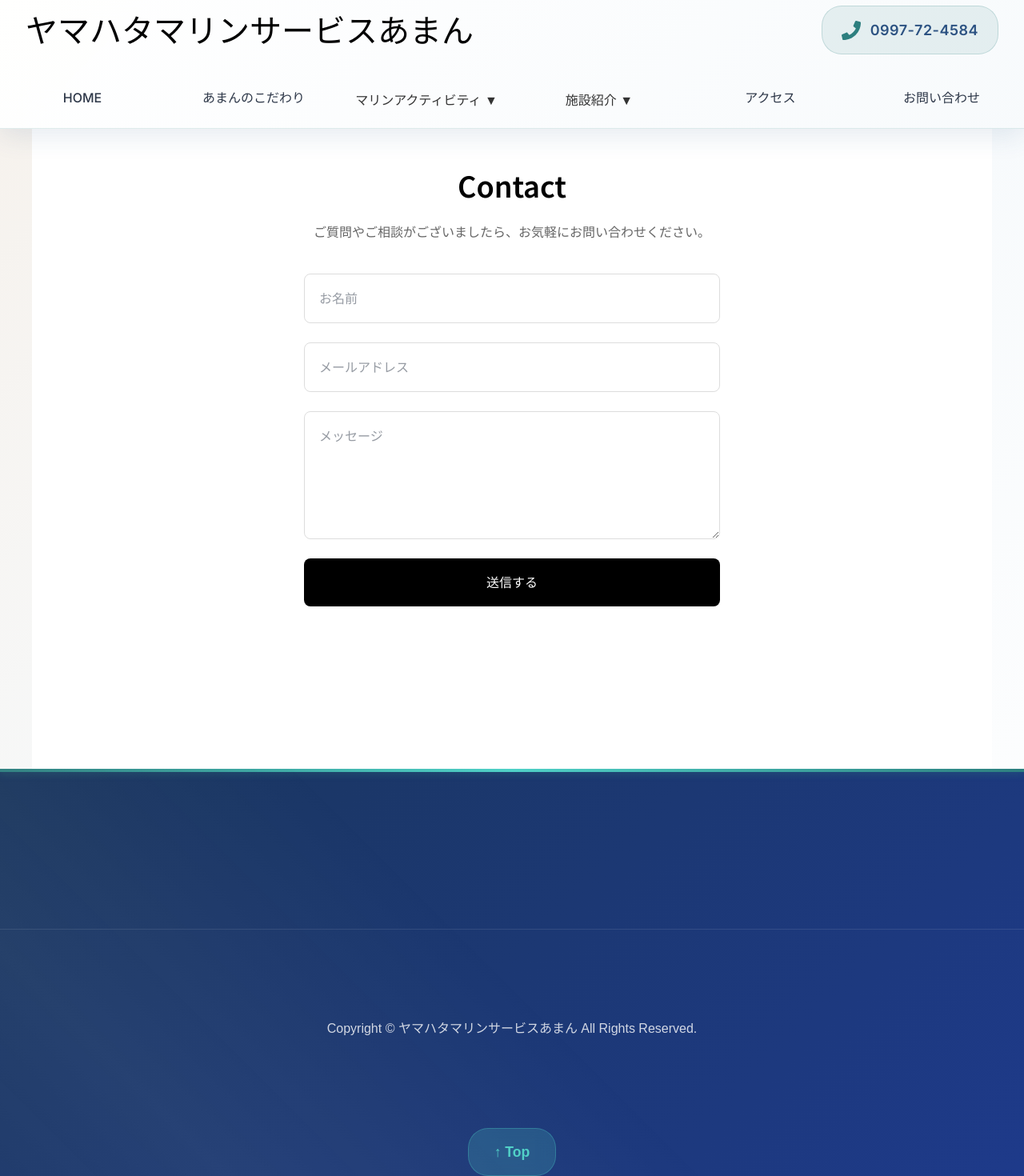
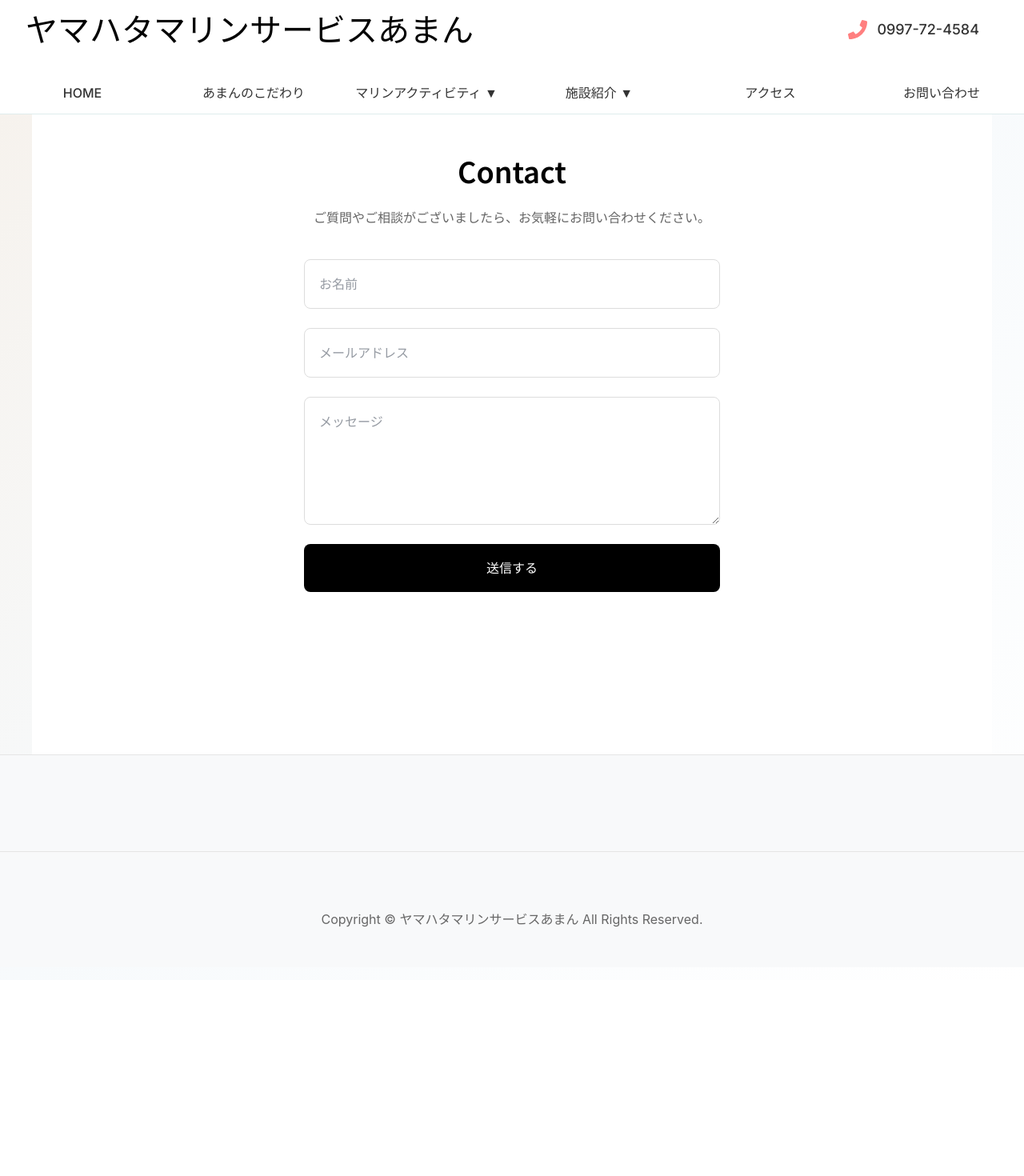
Before and after one commit to reolch/amamiaman, a Next.js app: page /contact in a window 1280 px wide. Shown: the part 17-1487 px from the top of the page at 80% size. After the commit the page ends 1242 px from the top, so only its background shows below. Built offline with nearby package versions, Linux system fonts and the light colour scheme; a web font is replaced by a local one.

Commit message:
HeaderとFooterのデザインを変更しました。

```diff
--- a/src/components/common/Footer/Footer.jsx
+++ b/src/components/common/Footer/Footer.jsx
@@ -1,11 +1,6 @@
-"use client";
 import styles from './Footer.module.css';
 
 const Footer = () => {
-    const scrollToTop = (e) => {
-        e.preventDefault();
-        window.scrollTo({ top: 0, behavior: 'smooth' });
-    };
 
     return (
         <footer className={styles.footer} role="contentinfo">
@@ -26,17 +21,6 @@ const Footer = () => {
                     </p>
                 </div>
             </div>
-            <div className={styles.footer__backToTop}>
-                <a
-                    href="#top"
-                    onClick={scrollToTop}
-                    className={styles.footer__backToTopLink}
-                    aria-label="ページのトップへ戻る"
-                    role="button"
-                >
-                    ↑ Top
-                </a>
-            </div>
         </footer>
     );
 };
--- a/src/components/common/Footer/Footer.module.css
+++ b/src/components/common/Footer/Footer.module.css
@@ -1,60 +1,24 @@
 /* Base Styles (Mobile First) */
 .footer {
-    background: linear-gradient(135deg, var(--primary-blue-dark) 0%, var(--ocean-blue) 100%);
+    background: #f8f9fa;
     padding: 0;
     text-align: center;
-    font-family: Arial, sans-serif;
-    color: #ffffff;
+    font-family: -apple-system, BlinkMacSystemFont, 'Segoe UI', Roboto, sans-serif;
+    color: #333;
     position: relative;
-    overflow: hidden;
+    border-top: 1px solid #e5e5e5;
 }
 
-.footer::before {
-    content: '';
-    position: absolute;
-    top: 0;
-    left: 0;
-    right: 0;
-    height: 4px;
-    background: linear-gradient(90deg,
-        var(--secondary-teal),
-        var(--secondary-teal-light),
-        var(--secondary-teal)
-    );
-    box-shadow: 0 2px 8px rgba(45, 127, 127, 0.5);
-}
-
-.footer::after {
-    content: '';
-    position: absolute;
-    top: 0;
-    left: -50%;
-    width: 200%;
-    height: 100%;
-    background: linear-gradient(45deg,
-        transparent 30%,
-        rgba(255, 255, 255, 0.05) 50%,
-        transparent 70%
-    );
-    pointer-events: none;
-    animation: footerShimmer 4s ease-in-out infinite;
-}
-
-@keyframes footerShimmer {
-    0% { transform: translateX(-100%); }
-    100% { transform: translateX(100%); }
-}
 
 .footer__container {
     max-width: 1400px;
     margin: 0 auto;
-    padding: 3rem 2rem;
+    padding: 2rem 1rem;
     position: relative;
-    z-index: 1;
 }
 
 .footer__nav {
-    margin-bottom: 2.5rem;
+    margin-bottom: 1.5rem;
 }
 
 .footer__links {
@@ -73,51 +37,30 @@
 
 .footer__link {
     text-decoration: none;
-    color: rgba(255, 255, 255, 0.9);
+    color: #666;
     font-size: 1rem;
-    font-weight: 500;
-    transition: all 0.3s ease;
+    font-weight: 400;
+    transition: color 0.2s ease;
     padding: 0.5rem 1rem;
-    border-radius: 8px;
     position: relative;
-    overflow: hidden;
-}
-
-.footer__link::before {
-    content: '';
-    position: absolute;
-    bottom: 0;
-    left: 50%;
-    width: 0;
-    height: 2px;
-    background: var(--secondary-teal-light);
-    transition: all 0.3s ease;
-    transform: translateX(-50%);
 }
 
 .footer__link:hover,
 .footer__link:focus {
-    color: #ffffff;
-    background: rgba(77, 209, 199, 0.2);
-    transform: translateY(-2px);
-}
-
-.footer__link:hover::before,
-.footer__link:focus::before {
-    width: 80%;
+    color: #FF7F7F;
 }
 
 .footer__bottom {
-    margin-bottom: 1.5rem;
-    padding-top: 2rem;
-    border-top: 1px solid rgba(255, 255, 255, 0.1);
+    margin-bottom: 1rem;
+    padding-top: 1.5rem;
+    border-top: 1px solid #e5e5e5;
 }
 
 .footer__text {
     margin: 0;
     font-size: 0.9rem;
-    color: rgba(255, 255, 255, 0.8);
-    font-weight: 300;
+    color: #666;
+    font-weight: 400;
 }
 
 .footer__backToTop {
@@ -126,32 +69,26 @@
 
 .footer__backToTopLink {
     text-decoration: none;
-    background: rgba(77, 209, 199, 0.2);
-    color: var(--secondary-teal-light);
+    background: #FF7F7F;
+    color: #ffffff;
     font-size: 1rem;
-    font-weight: 600;
+    font-weight: 500;
     padding: 0.75rem 1.5rem;
-    border-radius: 25px;
-    border: 1px solid rgba(77, 209, 199, 0.3);
-    transition: all 0.3s ease;
+    border-radius: 8px;
+    transition: background-color 0.2s ease;
     cursor: pointer;
     display: inline-block;
-    backdrop-filter: blur(10px);
 }
 
 .footer__backToTopLink:hover,
 .footer__backToTopLink:focus {
-    color: #ffffff;
-    background: var(--secondary-teal);
-    transform: translateY(-3px);
-    box-shadow: 0 8px 20px rgba(77, 209, 199, 0.4);
-    border-color: var(--secondary-teal);
+    background: #FF6B6B;
 }
 
 /* Tablet and Above */
 @media (min-width: 768px) {
     .footer__container {
-        padding: 4rem 2rem;
+        padding: 2.5rem 2rem;
     }
 
     .footer__links {
@@ -165,7 +102,7 @@
     }
 
     .footer__backToTop {
-        margin-top: 2rem;
+        margin-top: 1.5rem;
     }
 
     .footer__link {
@@ -177,7 +114,7 @@
 /* Desktop and Above */
 @media (min-width: 1024px) {
     .footer__container {
-        padding: 5rem 3rem;
+        padding: 3rem 3rem;
     }
 
     .footer__links {
--- a/src/components/common/Header/Header.module.css
+++ b/src/components/common/Header/Header.module.css
@@ -10,16 +10,13 @@
 
 /* ヘッダー全体のベースレイアウト */
 .header {
-  background: linear-gradient(135deg, rgba(255, 255, 255, 0.95) 0%, rgba(247, 250, 252, 0.95) 100%);
-  backdrop-filter: blur(20px);
+  background: #ffffff;
   width: 100%;
   margin-bottom: 0;
-  border-bottom: 1px solid rgba(45, 127, 127, 0.2);
-  box-shadow: 0 8px 32px rgba(44, 82, 130, 0.12);
+  border-bottom: 1px solid #e5e5e5;
   position: sticky;
   top: 0;
   z-index: 1000;
-  transition: all 0.3s ease;
 }
 
 /* ヘッダー上部のロゴ・連絡先エリア */
@@ -57,18 +54,16 @@
 }
 
 .menuIcon {
-  background: rgba(44, 82, 130, 0.1);
-  border: 1px solid rgba(45, 127, 127, 0.2);
-  border-radius: 12px;
+  background: transparent;
+  border: none;
   cursor: pointer;
   font-size: 1.5rem;
-  color: var(--primary-blue);
+  color: #333;
   padding: 0.75rem;
   display: flex;
   align-items: center;
   justify-content: center;
-  transition: all 0.3s ease;
-  backdrop-filter: blur(10px);
+  transition: color 0.2s ease;
 }
 
 .menuToggleIcon {
@@ -78,10 +73,7 @@
 .menuIcon:hover,
 .menuIcon:focus {
   outline: none;
-  background: var(--secondary-teal);
-  color: white;
-  transform: translateY(-2px);
-  box-shadow: 0 8px 16px rgba(45, 127, 127, 0.3);
+  color: #FF7F7F;
 }
 
 /* 電話番号表示エリア */
@@ -89,31 +81,26 @@
   display: flex;
   align-items: center;
   margin-top: 0.75rem;
-  background: rgba(45, 127, 127, 0.1);
+  background: transparent;
   padding: 0.75rem 1.25rem;
-  border-radius: 25px;
-  transition: all 0.3s ease;
-  border: 1px solid rgba(45, 127, 127, 0.2);
+  transition: opacity 0.2s ease;
 }
 
 .contact:hover {
-  background: rgba(45, 127, 127, 0.15);
-  transform: translateY(-1px);
-  box-shadow: 0 4px 12px rgba(45, 127, 127, 0.2);
+  opacity: 0.7;
 }
 
 .phoneIcon {
   font-size: 1.25rem;
   margin-right: 0.75rem;
-  color: var(--secondary-teal);
+  color: #FF7F7F;
 }
 
 .phoneNumber {
   font-size: 1rem;
-  color: var(--primary-blue);
+  color: #333;
   text-decoration: none;
-  font-weight: 600;
-  letter-spacing: 0.5px;
+  font-weight: 500;
 }
 
 .phoneNumber:hover,
@@ -150,42 +137,21 @@
 /* ナビゲーションリンク */
 .navLink {
   text-decoration: none;
-  border-bottom: 2px solid transparent;
-  color: var(--neutral-700);
-  line-height: 2;
+  color: #333;
+  line-height: 1.5;
   font-size: 1rem;
-  font-weight: 500;
+  font-weight: 400;
   display: block;
-  transition: all 0.3s ease;
+  transition: color 0.2s ease;
   text-align: center;
   padding: 0.75rem 1rem;
   width: 100%;
-  border-radius: 8px;
   position: relative;
-  overflow: hidden;
 }
 
-.navLink::before {
-  content: '';
-  position: absolute;
-  bottom: 0;
-  left: 50%;
-  width: 0;
-  height: 2px;
-  background: linear-gradient(90deg, var(--secondary-teal), var(--primary-blue));
-  transition: all 0.3s ease;
-  transform: translateX(-50%);
-}
 .navLink:hover,
 .navLink:focus {
-  color: var(--primary-blue);
-  background: rgba(44, 82, 130, 0.05);
-  transform: translateY(-1px);
-}
-
-.navLink:hover::before,
-.navLink:focus::before {
-  width: 80%;
+  color: #FF7F7F;
 }
 
 /* タブレット向けレイアウト */
@@ -282,24 +248,23 @@
 .dropdownButton {
   width: 100%;
   text-decoration: none;
-  color: #333333; /* --text-color */
+  color: #333;
   font-size: 1rem;
   padding: 1rem;
   display: flex;
   justify-content: center;
   align-items: center;
   gap: 0.5rem;
-  transition: all 0.2s ease;
+  transition: color 0.2s ease;
   white-space: nowrap;
   font-family: inherit;
-  font-weight: inherit;
-  border-bottom: 2px solid transparent;
+  font-weight: 400;
 }
 
 /* ドロップダウンメニュー（モバイル） */
 .dropdownMenu {
   position: static;
-  background-color: rgba(0, 0, 0, 0.02);
+  background-color: #f8f9fa;
   margin: 0.5rem 1rem;
   border-radius: 8px;
   display: none;
@@ -322,8 +287,8 @@
 
 .dropdownLink:hover,
 .dropdownLink:focus {
-  color: var(--primary-blue);
-  background-color: var(--neutral-100);
+  color: #FF7F7F;
+  background-color: #e9ecef;
 }
 
 /* タブレット以上のスタイル */
@@ -358,8 +323,7 @@
   }
 
   .dropdownContainer:hover .dropdownButton {
-    color: var(--primary-blue);
-    border-color: var(--secondary-teal);
+    color: #FF7F7F;
   }
 }
 
```
